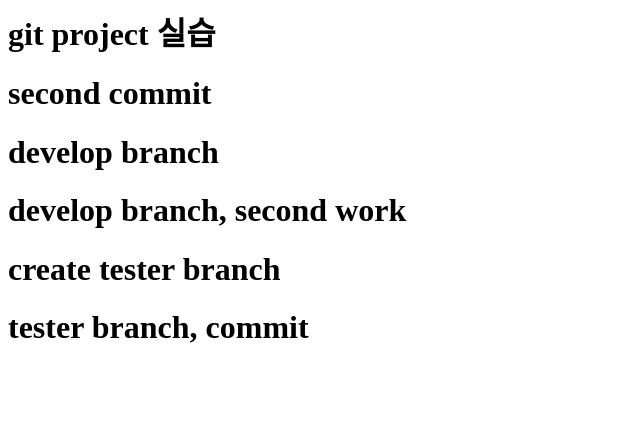
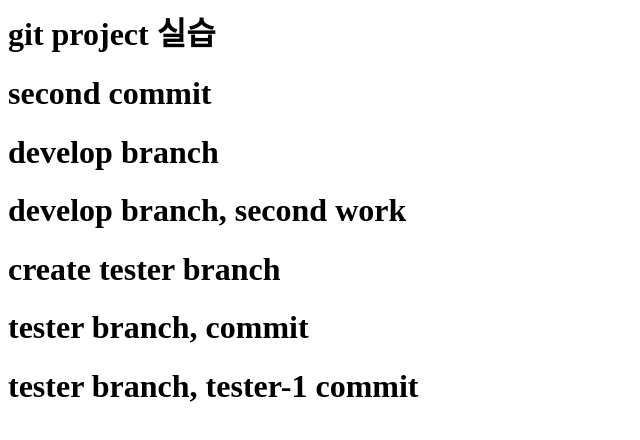
Before and after one commit to developerPKJ/git_project_OSS_5, a plain HTML site: page index.html in a window 1280 px wide. Shown: the whole page, without its empty margins (0-640 px from the left). Drawn offline with Linux system fonts and the light colour scheme.

Commit message:
tester-1 commit

```diff
--- a/index.html
+++ b/index.html
@@ -11,6 +11,7 @@
 
     <h1>create tester branch</h1>
     <h1>tester branch, commit</h1>
+    <h1>tester branch, tester-1 commit</h1>
 </body>
 
 </html>
```
